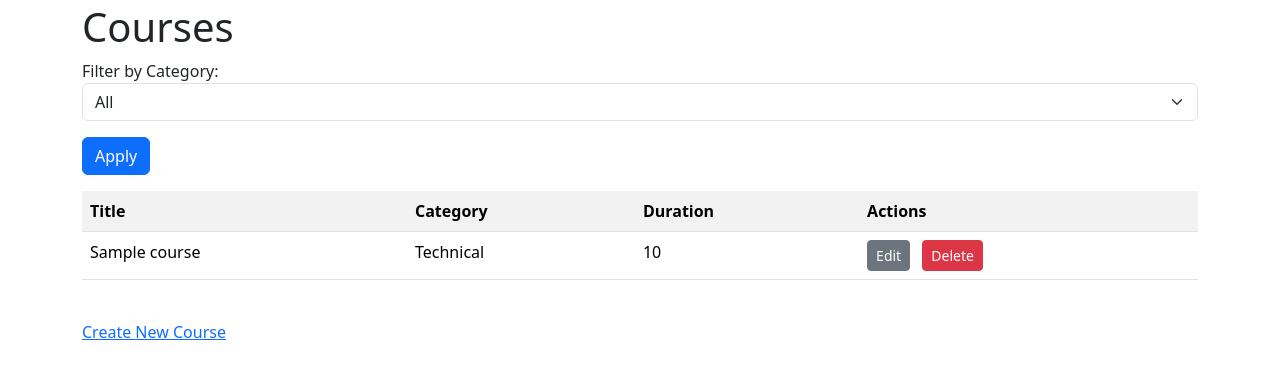
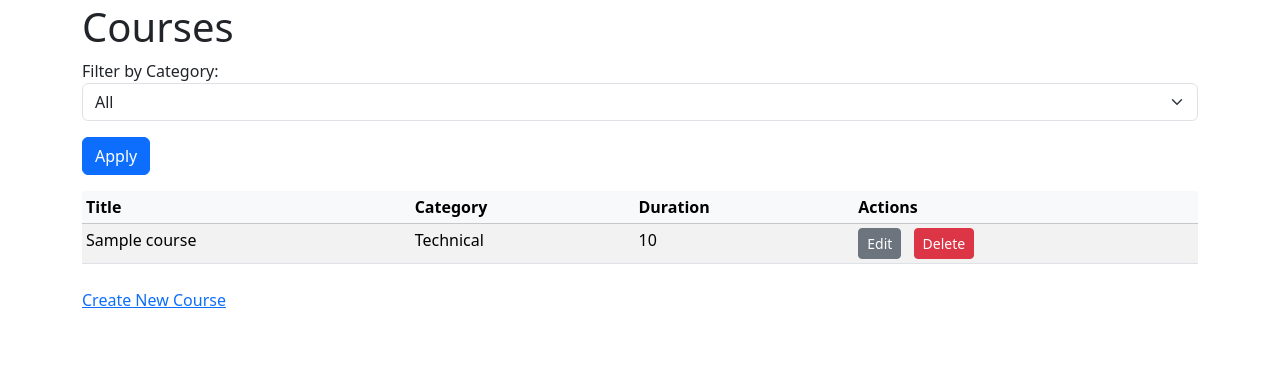
Before and after one commit to Jaren-Wheeler/employee-training-portal, a Django app: page /courses/ in a window 1280 px wide. Shown: the part 148-527 px from the top of the page. Run offline with Django 5.2, Linux system fonts and the light colour scheme; tables that the repository leaves empty hold one stand-in row (values such as "Sample post").

Commit message:
Added scrolling and fixed table header to tables

```diff
--- a/templates/training/courses.html
+++ b/templates/training/courses.html
@@ -22,44 +22,47 @@
   <button class="btn btn-primary mt-3" type="submit">Apply</button>
 </form>
 
-<table class="table table-striped">
+<div style="max-height: 280px; overflow-y: auto;">
+  <table class="table table-striped table-hover table-sm mb-0">
+
+    <thead class="table-light" style="position: sticky; top: 0; z-index: 2;">
       <tr>
         <th>Title</th>
         <th>Category</th>
         <th>Duration</th>
         <th>Actions</th>
       </tr>
+    </thead>
 
+    <tbody>
       {% for c in courses %}
-  <tr class="course-row" data-category="{{ c.category }}">
+      <tr>
         <td>{{ c.title }}</td>
         <td>{{ c.get_category_display }}</td>
         <td>{{ c.duration_minutes }}</td>
         <td>
-      <a
-        href="{% url 'training:edit_course' c.id %}"
-        class="btn btn-secondary btn-sm me-2"
-      >
-        Edit
-      </a>
-      <form
-        method="POST"
+          <a href="{% url 'training:edit_course' c.id %}"
+             class="btn btn-secondary btn-sm me-2">Edit</a>
+
+          <form method="POST"
                 action="{% url 'training:delete_course' c.id %}"
-        class="d-inline"
-      >
+                class="d-inline">
             {% csrf_token %}
             <button type="submit" class="btn btn-danger btn-sm">Delete</button>
           </form>
         </td>
       </tr>
       {% endfor %}
+    </tbody>
+
   </table>
+</div>
 
 <br />
 
 <a href="{% url 'training:create_courses.html' %}"> Create New Course </a>
 
-<script>
+<!-- <script>
   const filterForm = document.getElementById("category-filter-form");
   const categorySelect = document.getElementById("category");
   const courseRows = document.querySelectorAll(".course-row");
@@ -82,5 +85,5 @@
   });
 
   applyCategoryFilter();
-</script>
+</script> -->
 {% endblock %}
```
Also changed, not shown: templates/training/employees.html (+15 -12 lines). Lines whose indentation alone changed are shown as unchanged.
